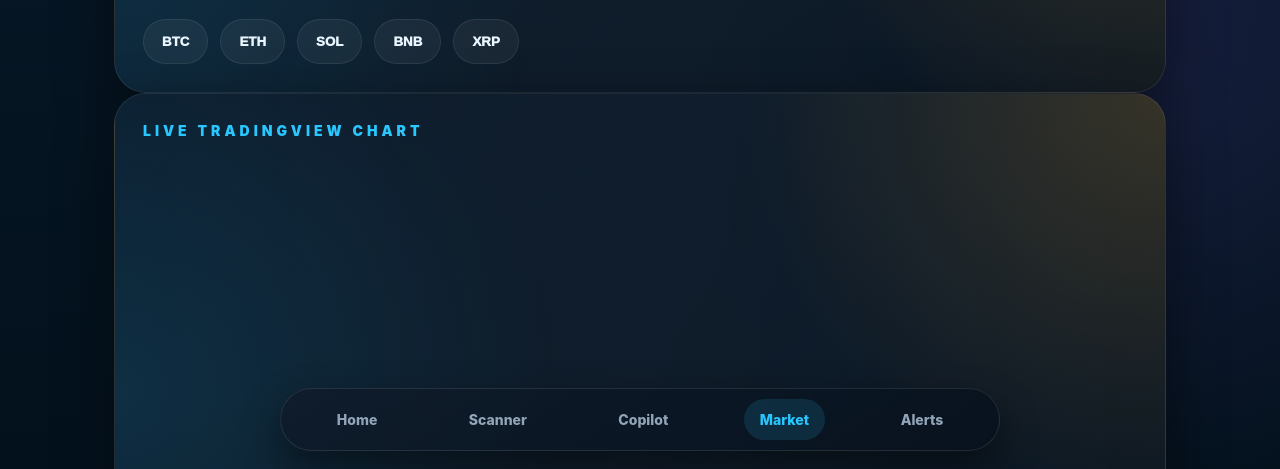
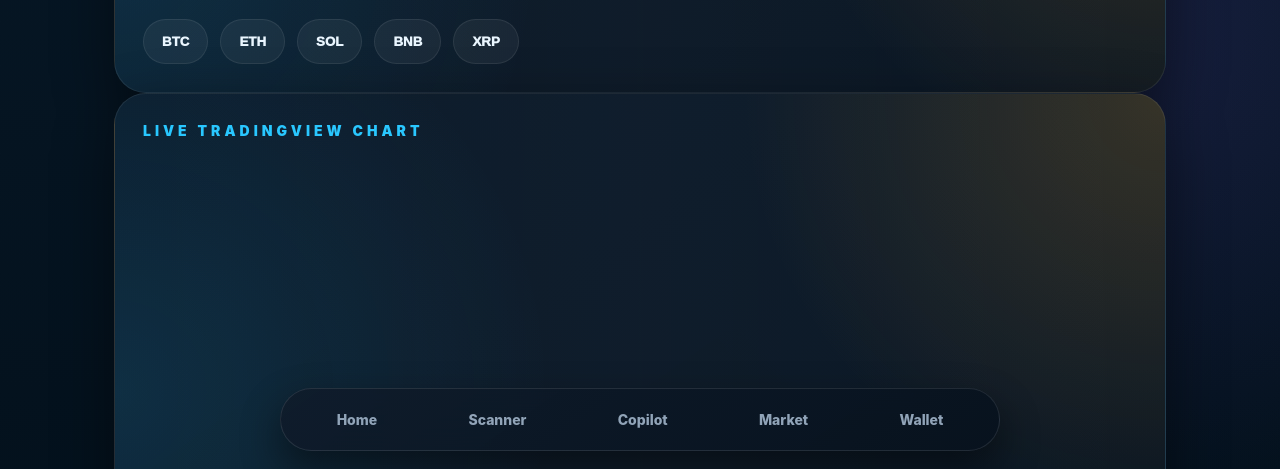
Before and after one commit to Only-zeus/ZELLA-AI, a plain HTML site: page market.html in a window 1280 px wide. Shown: the part 331-800 px from the top of the page. Drawn offline with Linux system fonts and the light colour scheme; a script that the page names is missing.

Commit message:
Update market.html

```diff
--- a/market.html
+++ b/market.html
@@ -120,8 +120,8 @@
   <a href="dashboard.html">Home</a>
   <a href="scanner.html">Scanner</a>
   <a href="copilot.html">Copilot</a>
-  <a href="market.html" class="active">Market</a>
-  <a href="alerts.html">Alerts</a>
+  <a href="market.html">Market</a>
+  <a href="journal.html">Wallet</a>
 </div>
 
 <script src="https://s3.tradingview.com/tv.js"></script>
```
